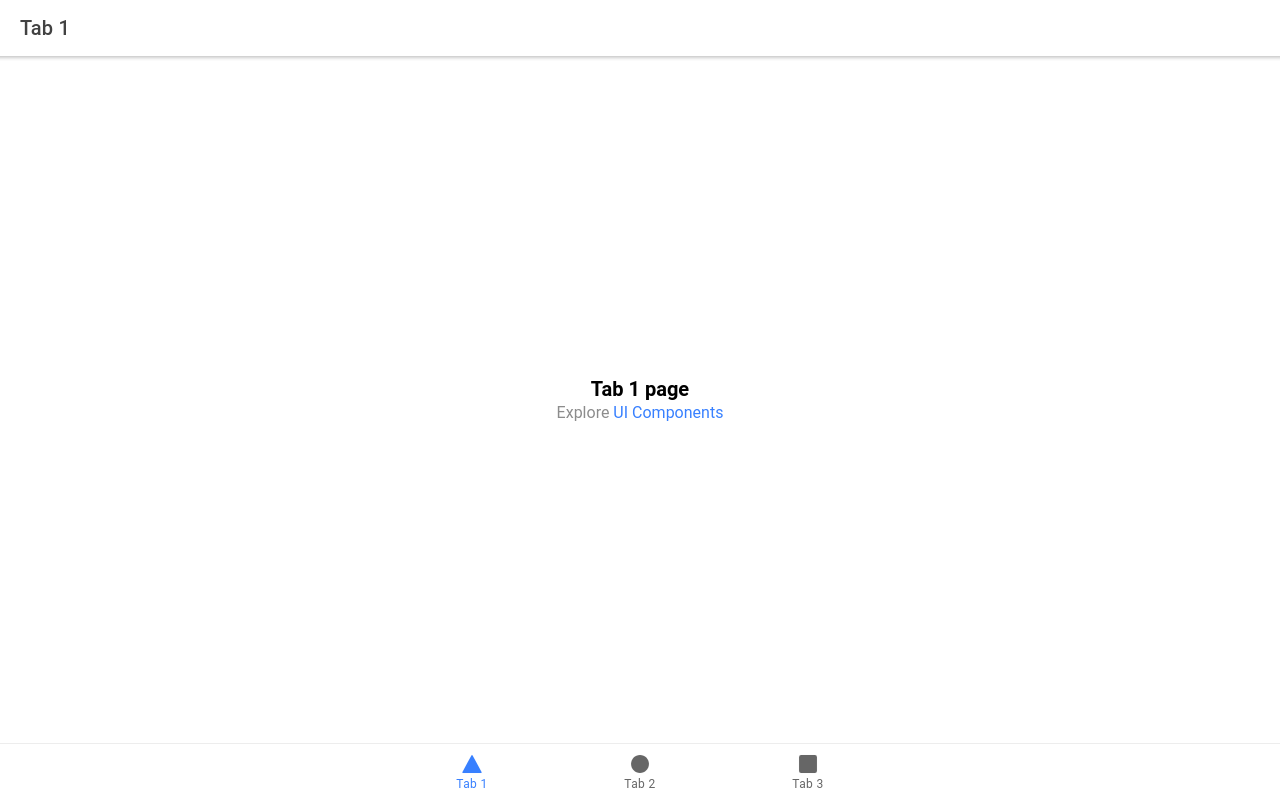
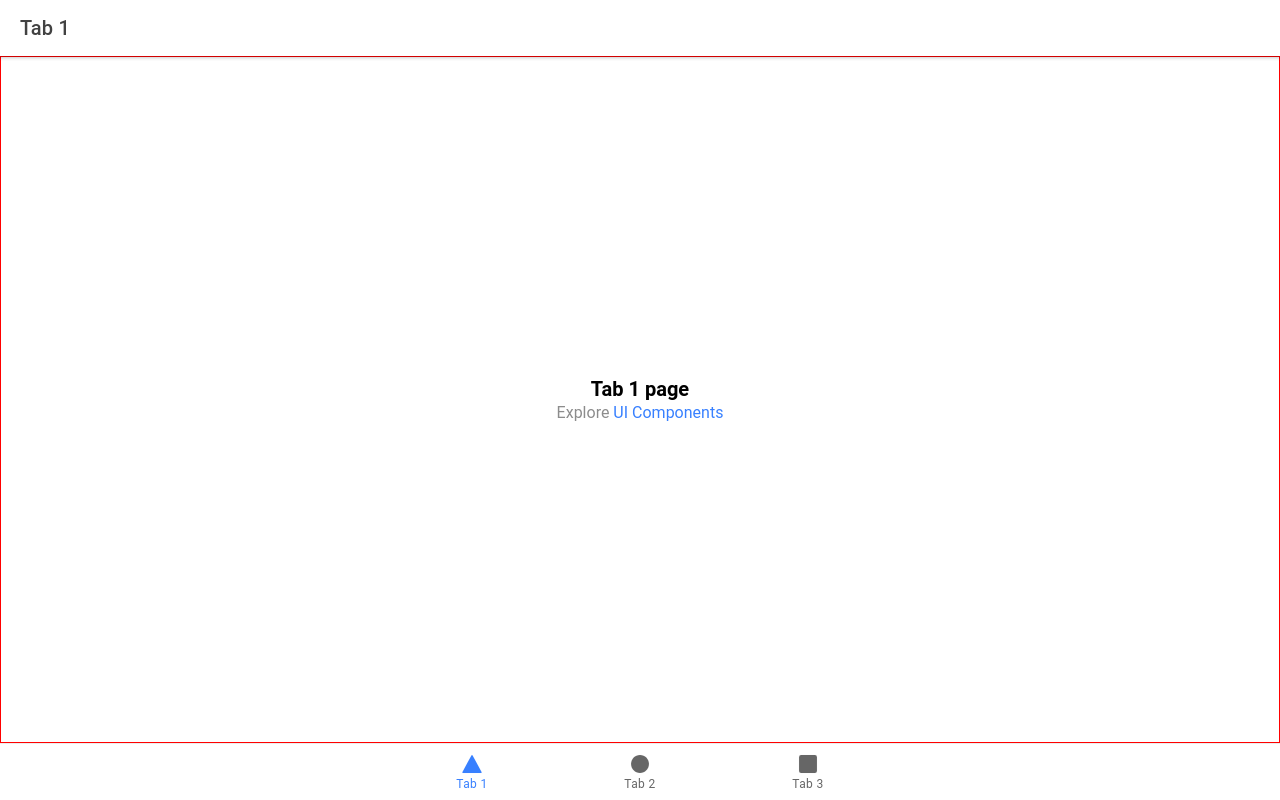
Before and after one commit to prod-des-project-2021/group_11, a React (Create React App) app in the folder front/: page /tab1 in a window 1280 px wide. Built offline with nearby package versions, Linux system fonts and the light colour scheme.

Commit message:
small changes, safe to ignore

```diff
--- a/front/package.json
+++ b/front/package.json
@@ -25,6 +25,7 @@
     "react-router": "^5.2.0",
     "react-router-dom": "^5.2.0",
     "react-scripts": "4.0.2",
+    "react-sketch-canvas": "^6.1.0",
     "typescript": "^4.1.3",
     "web-vitals": "^0.2.4",
     "workbox-background-sync": "^5.1.4",
--- a/front/src/pages/Tab1.css
+++ b/front/src/pages/Tab1.css
@@ -0,0 +1,5 @@
+#canvas{
+    border: 1px solid red;
+    width: 100%;
+    height: 100%;
+}
--- a/front/src/pages/Tab1.tsx
+++ b/front/src/pages/Tab1.tsx
@@ -1,9 +1,13 @@
 import { IonContent, IonHeader, IonPage, IonTitle, IonToolbar } from '@ionic/react';
+import { useEffect } from 'react';
+import { render } from '@testing-library/react';
 import ExploreContainer from '../components/ExploreContainer';
 import './Tab1.css';
+import React from 'react';
 
-const Tab1: React.FC = () => {
-  return (
+
+
+let renderPage = <>
     <IonPage>
       <IonHeader>
         <IonToolbar>
@@ -11,15 +15,15 @@ const Tab1: React.FC = () => {
         </IonToolbar>
       </IonHeader>
       <IonContent fullscreen>
-        <IonHeader collapse="condense">
-          <IonToolbar>
-            <IonTitle size="large">Tab 1</IonTitle>
-          </IonToolbar>
-        </IonHeader>
+        <canvas id="canvas"/>
         <ExploreContainer name="Tab 1 page" />
       </IonContent>
     </IonPage>
-  );
+</>
+
+
+const Tab1: React.FC = () => {
+  return (renderPage);
 };
 
 export default Tab1;
```
Also changed, not shown: 1 other file (tests, documents, lock files or other folders).
